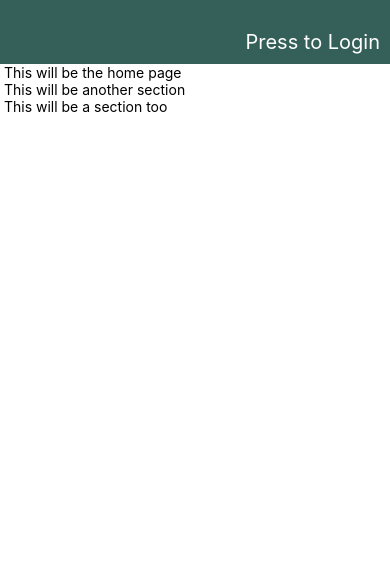
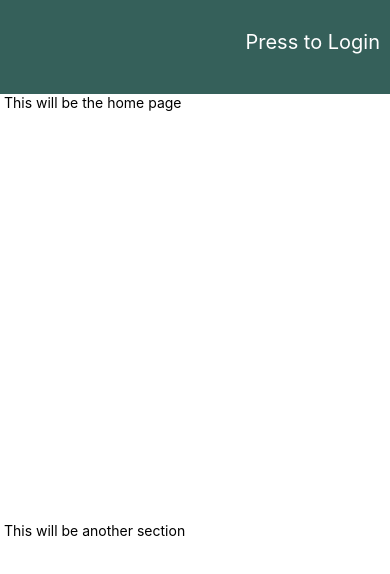
Before and after one commit to ottagit/mobi, a React Native app: screen / in a window 390 px wide. Shown: the top 574 px of the page. Built offline with nearby package versions, Linux system fonts and the light colour scheme.

Commit message:
layout app view with flexbox

```diff
--- a/app/sections/Header.js
+++ b/app/sections/Header.js
@@ -36,6 +36,7 @@
     paddingTop: 30,
     paddingBottom: 10,
     paddingRight: 10,
-    backgroundColor: '#35605a'
+    backgroundColor: '#35605a',
+    flex: 1,
   }
 });
--- a/app/views/Home.js
+++ b/app/views/Home.js
@@ -5,12 +5,17 @@
 export class Home extends React.Component {
   render() {
     return (
-      <View>
+      <View style={styles.container}>
         <Header message = 'Press to Login' />
-        <Text> This will be the home page</Text>
-        <Text> This will be another section</Text>
-        <Text> This will be a section too</Text>
+        <Text style={{flex: 8}}> This will be the home page</Text>
+        <Text style={{flex: 6}}> This will be another section</Text>
       </View>
     );
   }
 }
+
+const styles = StyleSheet.create({
+  container: {
+    flex: 1
+  }
+});
```
